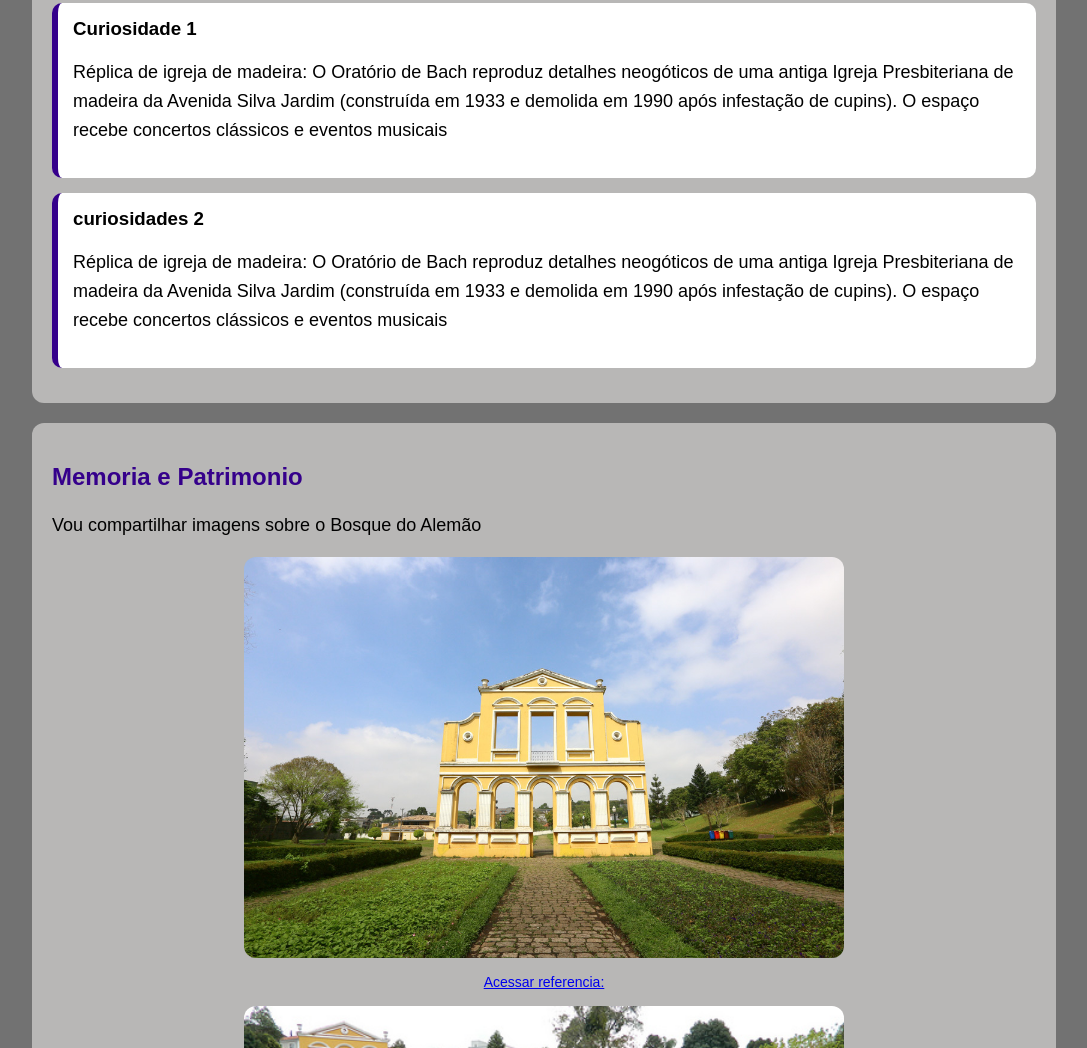
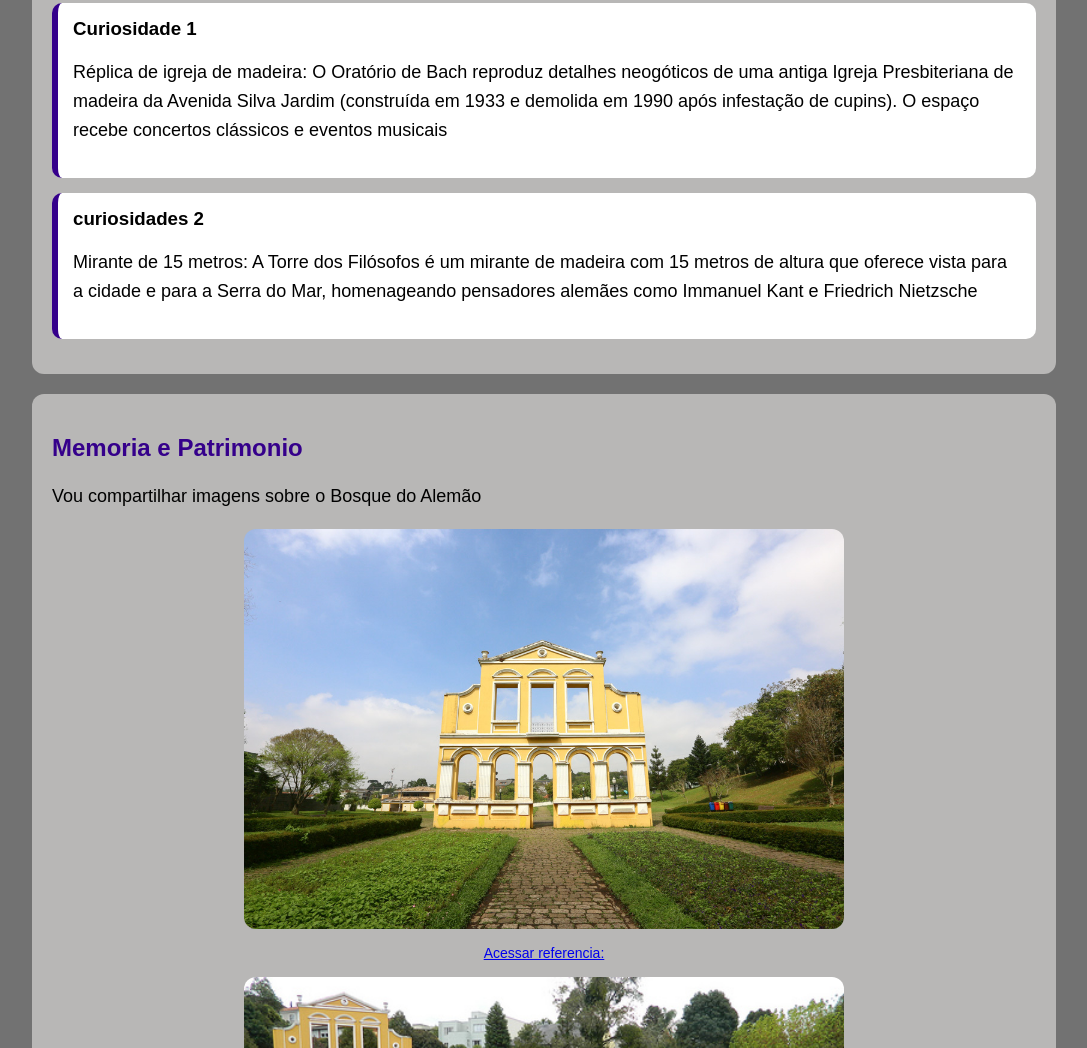
Before and after one commit to joaokaltonribeiro-dotcom/tarefa-ed-digital, a plain HTML site: page index.html in a window 1280 px wide. Shown: the part 3186-4234 px from the top of the page, without its empty margins (96-1183 px from the left). Drawn offline with Linux system fonts and the light colour scheme.

Commit message:
atualizar codigo

```diff
--- a/index.html
+++ b/index.html
@@ -84,9 +84,9 @@
 
                     <p>
                         Réplica de igreja de madeira: O Oratório de Bach reproduz detalhes
-                         neogóticos de uma antiga Igreja Presbiteriana de madeira da Avenida Silva Jardim
-                          (construída em 1933 e demolida em 1990 após infestação de cupins).
-                         O espaço recebe concertos clássicos e eventos musicais
+                        neogóticos de uma antiga Igreja Presbiteriana de madeira da Avenida Silva Jardim
+                        (construída em 1933 e demolida em 1990 após infestação de cupins).
+                        O espaço recebe concertos clássicos e eventos musicais
                     </p>
 
                 </div>
@@ -95,10 +95,9 @@
                 <div class="card">
                     <h3>curiosidades 2</h3>
                     <p>
-                        Réplica de igreja de madeira: O Oratório de Bach reproduz detalhes neogóticos
-                        de uma antiga Igreja Presbiteriana de madeira da Avenida Silva Jardim
-                        (construída em 1933 e demolida em 1990 após infestação de cupins).
-                        O espaço recebe concertos clássicos e eventos musicais
+                        Mirante de 15 metros: A Torre dos Filósofos é um mirante de madeira com 15 metros de altura que
+                        oferece vista para a cidade e para a Serra do Mar, homenageando pensadores alemães como Immanuel
+                        Kant e Friedrich Nietzsche
                     </p>
                 </div>
             </div>
```
